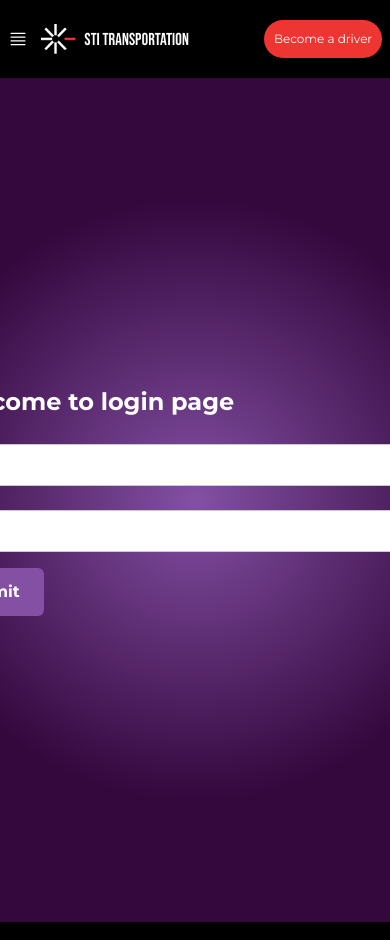
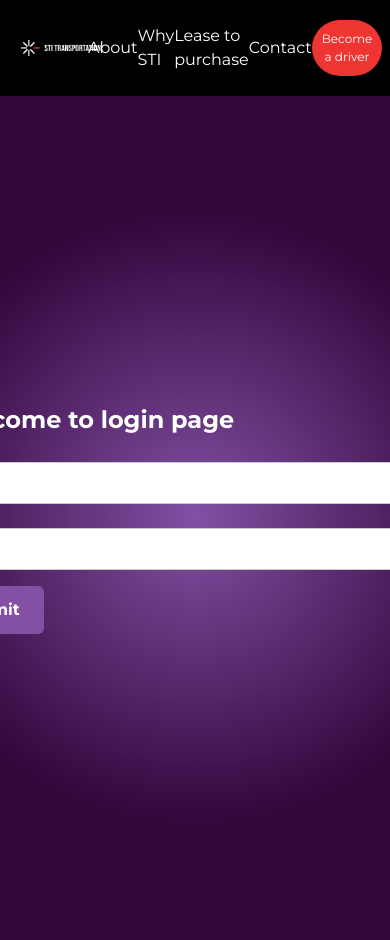
Before and after one commit to ahrorbeksulaymanov/sti-transportation, a React (Create React App) app: page /login in a window 390 px wide. Shown: the top 940 px of the page. Built offline with nearby package versions, Linux system fonts and the light colour scheme.

Commit message:
header menu effect

```diff
--- a/src/App.css
+++ b/src/App.css
@@ -164,6 +164,9 @@ like a tickmark */
   transform: rotate(45deg);
 }
 
+
+/*  video player animation  */
+
 .video-player-animation{
   box-sizing: content-box;
   animation: player-animation 1s infinite;
@@ -172,11 +175,36 @@ like a tickmark */
 
 @keyframes player-animation{
   0%{
-    /* box-shadow: 0 0 2px 0 #fff; */
     border: 1px solid rgba(255, 255, 255, 0.7);
   }
   100%{
     border: 15px solid rgba(255, 250, 250, 0);
-    /* box-shadow: 0 0 20px 0 #fff; */
   }
 }
+
+
+/*  header menu link effect  */
+
+.header-menu-effect {
+  display: inline-block;
+  position: relative;
+  cursor: pointer;
+}
+
+.header-menu-effect::after {
+  content: '';
+  position: absolute;
+  width: 100%;
+  transform: scaleX(0);
+  height: 1px;
+  bottom: 0;
+  left: 0;
+  background-color: #fff;
+  transform-origin: bottom right;
+  transition: transform 0.25s ease-out;
+}
+
+.header-menu-effect:hover::after {
+  transform: scaleX(1);
+  transform-origin: bottom left;
+}
--- a/src/components/footer/index.tsx
+++ b/src/components/footer/index.tsx
@@ -1,6 +1,7 @@
 import logo from '../../assets/images/logo-text.png'
 
 const Footer = () => {
+
 
     return(
         <footer className="md:mt-[270px] mt-[180px] text-[#fff]">
@@ -14,7 +15,7 @@ const Footer = () => {
                         <p className="md:text-[18px] text-[14px] md:leading-[22px] leading-[17px] md:mr-[40px] md:text-left text-center md:mb-0 mb-[12px]">Lease to purchase</p>
                         <p className="md:text-[18px] text-[14px] md:leading-[22px] leading-[17px] md:mr-[40px] md:text-left text-center">Contact</p>
                     </div>
-                    <svg className="w-[60px] h-[60px] cursor-pointer md:block hidden" viewBox="0 0 70 70" fill="none" xmlns="http://www.w3.org/2000/svg">
+                    <svg onClick={() => window.scrollTo(0, 0)} className="w-[60px] h-[60px] cursor-pointer md:block hidden duration-[0.2s] hover:translate-y-[-10px] " viewBox="0 0 70 70" fill="none" xmlns="http://www.w3.org/2000/svg">
                         <circle cx="35" cy="35" r="35" fill="black"/>
                         <circle cx="35" cy="35" r="34.5" stroke="white" stroke-opacity="0.6"/>
                         <path d="M36.7678 17.2322C35.7915 16.2559 34.2085 16.2559 33.2322 17.2322L17.3223 33.1421C16.346 34.1184 16.346 35.7014 17.3223 36.6777C18.2986 37.654 19.8816 37.654 20.8579 36.6777L35 22.5355L49.1421 36.6777C50.1184 37.654 51.7014 37.654 52.6777 36.6777C53.654 35.7014 53.654 34.1184 52.6777 33.1421L36.7678 17.2322ZM32.5 51C32.5 52.3807 33.6193 53.5 35 53.5C36.3807 53.5 37.5 52.3807 37.5 51H32.5ZM32.5 19V35H37.5V19H32.5ZM32.5 35V51H37.5V35H32.5Z" fill="white" fill-opacity="0.6"/>
--- a/src/components/header/index.tsx
+++ b/src/components/header/index.tsx
@@ -12,11 +12,11 @@ const Header = () => {
                         <img className='lg:w-[230px] sm:w-[180px] w-[148px]' src={Logo} alt="" />
                     </div>
                     <div className="flex justify-end" style={{alignItems:"center"}} >
-                        <p className='lg:text-[18px] md:text-[15px] lg:mr-[40px] md:mr-[20px] md:block hidden'>About</p>
-                        <p className='lg:text-[18px] md:text-[15px] lg:mr-[40px] md:mr-[20px] md:block hidden'>Why STI</p>
-                        <p className='lg:text-[18px] md:text-[15px] lg:mr-[40px] md:mr-[20px] md:block hidden'>Lease to purchase</p>
-                        <p className='lg:text-[18px] md:text-[15px] lg:mr-[40px] md:mr-[20px] md:block hidden'>Contact</p>
-                        <button className='bg-orange lg:px-[21px] sm:px-[18px] px-[10px] lg:py-[12px] py-[10px] rounded-[100px] lg:text-[16px] sm:text-[14px] text-[12px] hover:bg-[#c02c29]'>Become a driver</button>
+                        <p className='lg:text-[18px] md:text-[15px] lg:mr-[40px] md:mr-[20px] md:block hidden header-menu-effect'>About</p>
+                        <p className='lg:text-[18px] md:text-[15px] lg:mr-[40px] md:mr-[20px] md:block hidden header-menu-effect'>Why STI</p>
+                        <p className='lg:text-[18px] md:text-[15px] lg:mr-[40px] md:mr-[20px] md:block hidden header-menu-effect'>Lease to purchase</p>
+                        <p className='lg:text-[18px] md:text-[15px] lg:mr-[40px] md:mr-[20px] md:block hidden header-menu-effect'>Contact</p>
+                        <button className='bg-orange lg:px-[21px] sm:px-[18px] px-[10px] lg:py-[12px] py-[10px] rounded-[100px] lg:text-[16px] sm:text-[14px] text-[12px] hover:bg-orange_hover'>Become a driver</button>
                     </div>
                 </div>
             </div>
--- a/src/components/location/index.tsx
+++ b/src/components/location/index.tsx
@@ -15,7 +15,7 @@ const Location = () => {
                             <p className='text-[12px] font-[400] leading-[150%]'>US MAP</p>
                             <p className='text-[12px] font-[400] leading-[150%]'>Address: 4361 Teak cir</p>
                             <p className='text-[12px] font-[400] leading-[150%]'>Naperville, IL 60564</p>
-                            <button className='text-[12px] font-[400] bg-orange hover:bg-[#cc2f2c] rounded-[7px] w-[100%] py-[10px] mt-[10px]'>Go to map</button>
+                            <button className='text-[12px] font-[400] bg-orange hover:bg-orange_hover rounded-[7px] w-[100%] py-[10px] mt-[10px]'>Go to map</button>
                         </div>
                     </div>
                     <img className='w-[100%]'  src={purchase} alt="" />
--- a/src/components/second-block/index.tsx
+++ b/src/components/second-block/index.tsx
@@ -8,7 +8,7 @@ const SecondBlock = () => {
                 <h1 className="lg:text-[140px] md:text-[100px] text-[36px]">INDUSTRY <span className="text-orange">EXPERTS</span></h1>
             </div>
             <p data-aos="fade-up" data-aos-anchor-placement="center-bottom" className='lg:text-[22px] md:text-[20px] text-[12px] md:w-[670px] sm:w-[60%] w-[80%]  mx-auto text-center mt-[20px] leading-[132%]'>To get fast and reliable for your cargo with our loyal and experienced drivers where everyone treated as a family member. Learn more in a detaile I wav here</p>
-            <button data-aos="fade-up" data-aos-anchor-placement="center-bottom" className='learn-more-btn md:text-[16px] text-[12px] bg-orange hover:bg-[#cb2c29] md:px-[51px] px-[22px] md:py-[14px] py-[12px] rounded-[100px] flex mx-auto font-[500] md:mt-[35px] mt-[51px]' style={{alignItems:"center"}}>LEARN MORE
+            <button data-aos="fade-up" data-aos-anchor-placement="center-bottom" className='learn-more-btn md:text-[16px] text-[12px] bg-orange hover:bg-orange_hover md:px-[51px] px-[22px] md:py-[14px] py-[12px] rounded-[100px] flex mx-auto font-[500] md:mt-[35px] mt-[51px]' style={{alignItems:"center"}}>LEARN MORE
                 <svg className='md:ml-[30px] ml-[20px] md:w-[18px] w-[16px] h-[18px] ' viewBox="0 0 18 16" fill="none" xmlns="http://www.w3.org/2000/svg">
                     <path d="M17.2071 8.70711C17.5976 8.31658 17.5976 7.68342 17.2071 7.29289L10.8431 0.928933C10.4526 0.538409 9.81946 0.538409 9.42893 0.928933C9.03841 1.31946 9.03841 1.95262 9.42893 2.34315L15.0858 8L9.42893 13.6569C9.03841 14.0474 9.03841 14.6805 9.42893 15.0711C9.81946 15.4616 10.4526 15.4616 10.8431 15.0711L17.2071 8.70711ZM0.5 9L16.5 9L16.5 7L0.5 7L0.5 9Z" fill="white"/>
                 </svg>
--- a/src/components/toContact/index.tsx
+++ b/src/components/toContact/index.tsx
@@ -36,12 +36,12 @@ const ToContact = () => {
                             </div>
                         </div>
                         <div className="sm:col-span-6 col-span-12">
-                            <button className='w-[100%] learn-more-btn text-[14px] leading-[114%] bg-orange hover:bg-[#cb2c29] py-[20px] rounded-[4px] font-[500] uppercase' style={{alignItems:"center"}}>REQUEST A CALL</button>
+                            <button className='w-[100%] learn-more-btn text-[14px] leading-[114%] bg-orange hover:bg-orange_hover py-[20px] rounded-[4px] font-[500] uppercase' style={{alignItems:"center"}}>REQUEST A CALL</button>
                         </div>
                         <div className="sm:col-span-6 col-span-12 sm:block hidden">
                             <div className="flex pl-[30px] mt-2">
                                 <label className="form-checkbox2">
-                                    <p className='text-[14px] leading-[18px] ml-[14px] text-[#fff] opacity-[0.6]'>“I agree to the <a className='text-[#0078BC]' href="#">terms and conditions</a> <br /> as set out by the user agreement.”</p>
+                                    <p className='text-[14px] leading-[18px] ml-[14px] text-[#fff] opacity-[0.6]'>“I agree to the <a className='text-[#0078BC] hover:underline' href="#">terms and conditions</a> <br /> as set out by the user agreement.”</p>
                                     <input type="checkbox" />
                                     <span className="form-checkbox2-span"></span>
                                 </label>
--- a/src/components/toPurchase/index.tsx
+++ b/src/components/toPurchase/index.tsx
@@ -11,7 +11,7 @@ const ToPurchase = () => {
 
                 <img className='w-[1079px] mx-auto' data-aos="fade-up"  src={purchase} alt="" />
 
-                <button data-aos="fade-up" data-aos-anchor-placement="bottom-bottom" className='learn-more-btn md:text-[16px] text-[12px] bg-orange hover:bg-[#cb2c29] md:px-[65px] px-[20px] md:py-[14px] py-[12px] rounded-[100px] flex mx-auto font-[500] md:mt-[30px] mt-[55px] uppercase' style={{alignItems:"center"}}>Purchase
+                <button data-aos="fade-up" data-aos-anchor-placement="bottom-bottom" className='learn-more-btn md:text-[16px] text-[12px] bg-orange hover:bg-orange_hover md:px-[65px] px-[20px] md:py-[14px] py-[12px] rounded-[100px] flex mx-auto font-[500] md:mt-[30px] mt-[55px] uppercase' style={{alignItems:"center"}}>Purchase
                 <svg className='md:ml-[30px] ml-[20px] md:w-[18px] w-[16px] h-[18px] ' viewBox="0 0 18 16" fill="none" xmlns="http://www.w3.org/2000/svg">
                     <path d="M17.2071 8.70711C17.5976 8.31658 17.5976 7.68342 17.2071 7.29289L10.8431 0.928933C10.4526 0.538409 9.81946 0.538409 9.42893 0.928933C9.03841 1.31946 9.03841 1.95262 9.42893 2.34315L15.0858 8L9.42893 13.6569C9.03841 14.0474 9.03841 14.6805 9.42893 15.0711C9.81946 15.4616 10.4526 15.4616 10.8431 15.0711L17.2071 8.70711ZM0.5 9L16.5 9L16.5 7L0.5 7L0.5 9Z" fill="white"/>
                 </svg>
--- a/src/index.css
+++ b/src/index.css
@@ -8,6 +8,7 @@ body {
   -webkit-font-smoothing: antialiased;
   -moz-osx-font-smoothing: grayscale;
   background-color: var(--main-bg-color);
+  scroll-behavior: smooth !important;
 }
 *{
   padding: 0;
--- a/tailwind.config.js
+++ b/tailwind.config.js
@@ -6,7 +6,8 @@ module.exports = {
   theme: {
     extend: {},
     colors: {
-      orange: "#EE3532"
+      orange: "#EE3532",
+      orange_hover: "#cb2c29"
     },
     screens: {
       'sm': '576px',
```
